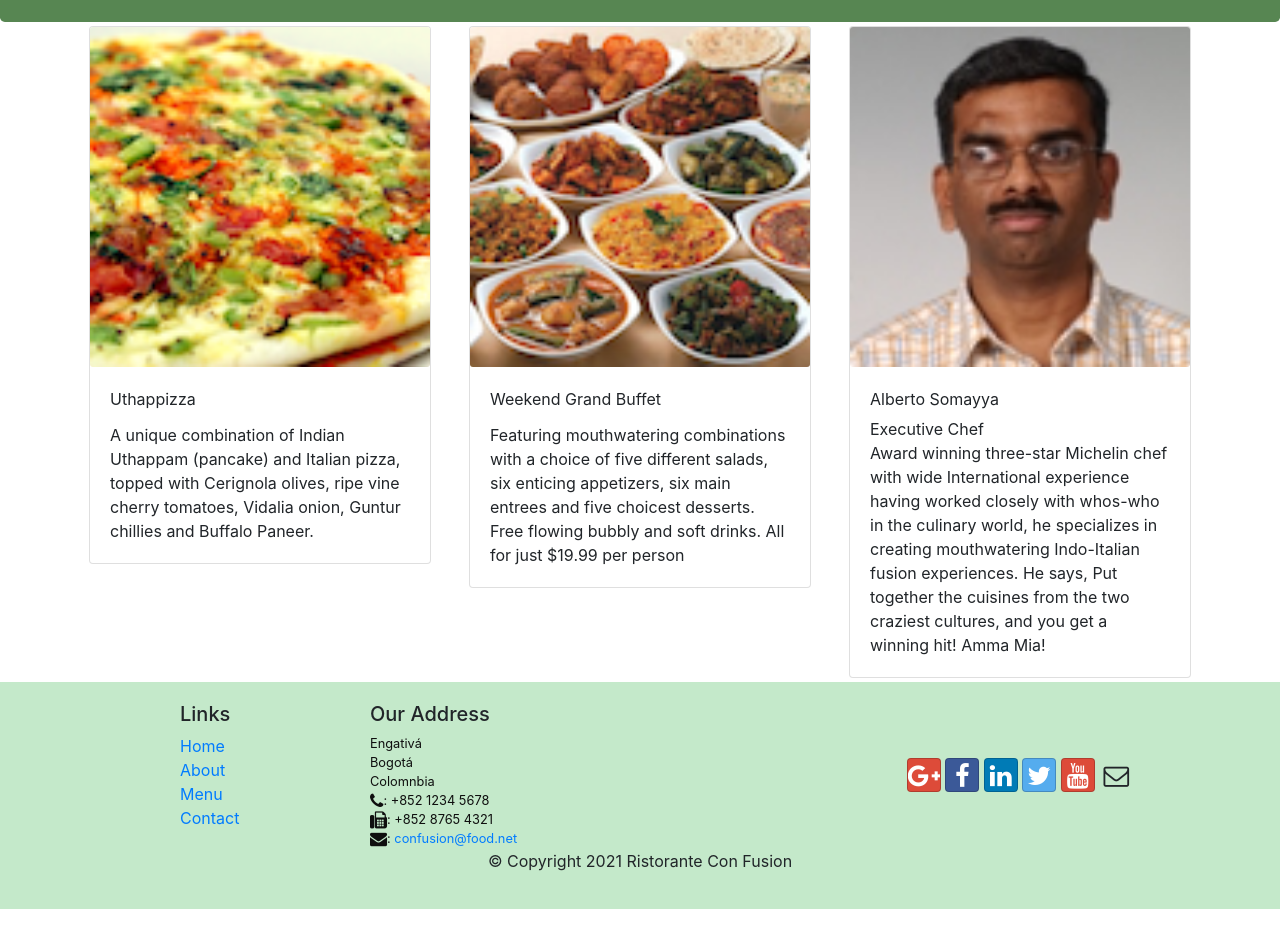
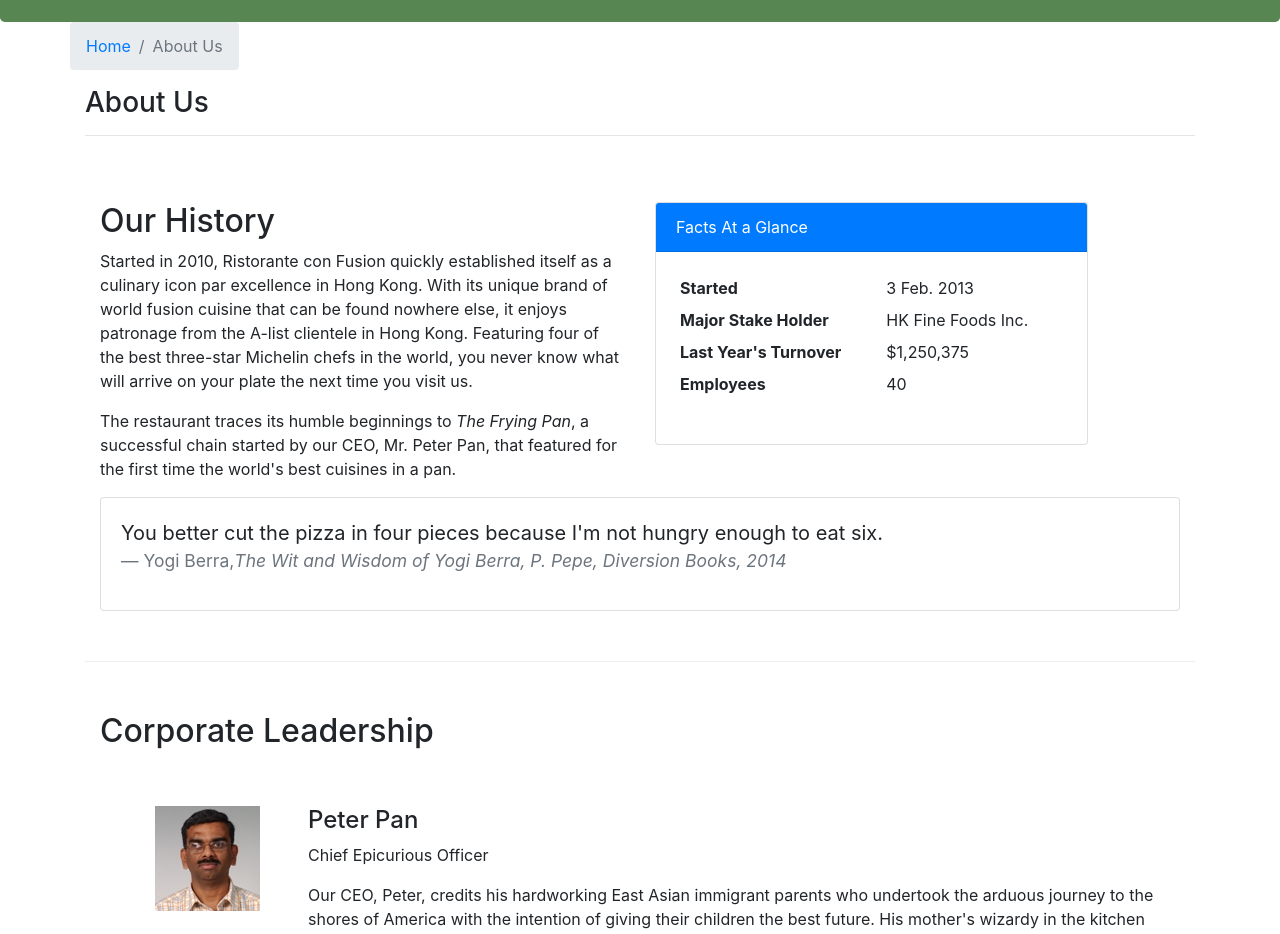
Before and after one commit to DaniloPineda/coursera-excercise, a React (Create React App) app: page /aboutus in a window 1280 px wide. Before the commit this address led to /home. Shown: the part 320-1254 px from the top of the page. Before the commit the page ends 1229 px from the top, so only its background shows below. Built offline with nearby package versions, Linux system fonts and the light colour scheme.

Commit message:
Assignment 2

```diff
--- /dev/null
+++ b/src/components/AboutComponent.js
@@ -0,0 +1,94 @@
+import React from 'react';
+import { Breadcrumb, BreadcrumbItem, Card, CardBody, CardHeader, Media } from 'reactstrap';
+import { Link } from 'react-router-dom';
+
+function About(props) {
+
+    const RenderLeader = ({details}) =>{
+        return(
+            <div key={details.id} className="col-12 mt-5">
+                <Media tag="li">
+                    <Media left middle>
+                        <Media object src={details.image} alt={details.name}/>
+                    </Media>
+                    <Media body className="ml-5">
+                        <Media heading>{details.name}</Media>
+                        <p>{details.designation}</p>
+                        <p>{details.description}</p>
+                    </Media>
+                </Media>
+            </div>
+        )
+    }
+
+    const leaders = props.leaders.map((leader) => {
+        return (
+            <RenderLeader details={leader}/>
+        );
+    });
+
+    return(
+        <div className="container">
+            <div className="row">
+                <Breadcrumb>
+                    <BreadcrumbItem><Link to="/home">Home</Link></BreadcrumbItem>
+                    <BreadcrumbItem active>About Us</BreadcrumbItem>
+                </Breadcrumb>
+                <div className="col-12">
+                    <h3>About Us</h3>
+                    <hr />
+                </div>
+            </div>
+            <div className="row row-content">
+                <div className="col-12 col-md-6">
+                    <h2>Our History</h2>
+                    <p>Started in 2010, Ristorante con Fusion quickly established itself as a culinary icon par excellence in Hong Kong. With its unique brand of world fusion cuisine that can be found nowhere else, it enjoys patronage from the A-list clientele in Hong Kong.  Featuring four of the best three-star Michelin chefs in the world, you never know what will arrive on your plate the next time you visit us.</p>
+                    <p>The restaurant traces its humble beginnings to <em>The Frying Pan</em>, a successful chain started by our CEO, Mr. Peter Pan, that featured for the first time the world's best cuisines in a pan.</p>
+                </div>
+                <div className="col-12 col-md-5">
+                    <Card>
+                        <CardHeader className="bg-primary text-white">Facts At a Glance</CardHeader>
+                        <CardBody>
+                            <dl className="row p-1">
+                                <dt className="col-6">Started</dt>
+                                <dd className="col-6">3 Feb. 2013</dd>
+                                <dt className="col-6">Major Stake Holder</dt>
+                                <dd className="col-6">HK Fine Foods Inc.</dd>
+                                <dt className="col-6">Last Year's Turnover</dt>
+                                <dd className="col-6">$1,250,375</dd>
+                                <dt className="col-6">Employees</dt>
+                                <dd className="col-6">40</dd>
+                            </dl>
+                        </CardBody>
+                    </Card>
+                </div>
+                <div className="col-12">
+                    <Card>
+                        <CardBody className="bg-faded">
+                            <blockquote className="blockquote">
+                                <p className="mb-0">You better cut the pizza in four pieces because
+                                    I'm not hungry enough to eat six.</p>
+                                <footer className="blockquote-footer">Yogi Berra,
+                                <cite title="Source Title">The Wit and Wisdom of Yogi Berra,
+                                    P. Pepe, Diversion Books, 2014</cite>
+                                </footer>
+                            </blockquote>
+                        </CardBody>
+                    </Card>
+                </div>
+            </div>
+            <div className="row row-content">
+                <div className="col-12">
+                    <h2>Corporate Leadership</h2>
+                </div>
+                <div className="col-12">
+                    <Media list>
+                        {leaders}
+                    </Media>
+                </div>
+            </div>
+        </div>
+    );
+}
+
+export default About;
--- a/src/components/FooterComponent.js
+++ b/src/components/FooterComponent.js
@@ -12,7 +12,7 @@
                         <li><Link to="/home">Home</Link></li>
                         <li><Link to="/aboutus">About</Link></li>
                         <li><Link to="/menu">Menu</Link></li>
-                        <li><Link to="/aboutus">Contact</Link></li>
+                        <li><Link to="/contactus">Contact</Link></li>
                     </ul>
                 </div>
                 <div className="col-7 col-sm-5">
--- a/src/components/MainComponent.js
+++ b/src/components/MainComponent.js
@@ -4,6 +4,7 @@
 import Footer from './FooterComponent';
 import Home from './HomeComponent';
 import Contact from './ContactComponent';
+import About from './AboutComponent';
 import DishDetail from './DishdetailComponent';
 import { Component } from 'react';
 import { DISHES } from '../shared/dishes';
@@ -54,6 +55,7 @@
         <Route exact path="/menu" component={() => <Menu dishes={this.state.dishes}/>} />
         <Route path="/menu/:dishId" component={DishWithId} />
         <Route exact path="/contactus" component={Contact} />
+        <Route exact path="/aboutus" component={() => <About leaders={this.state.leaders}/>} />
         <Redirect to="/home"/>
       </Switch>
       <Footer />
```
